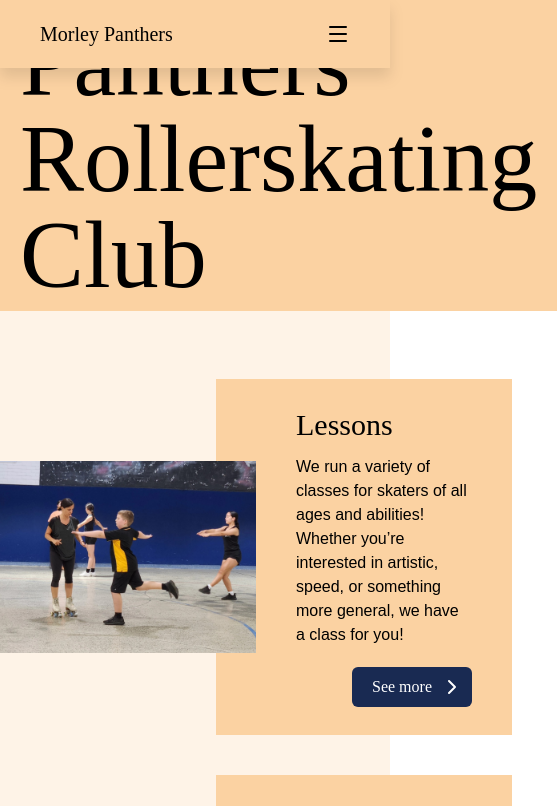
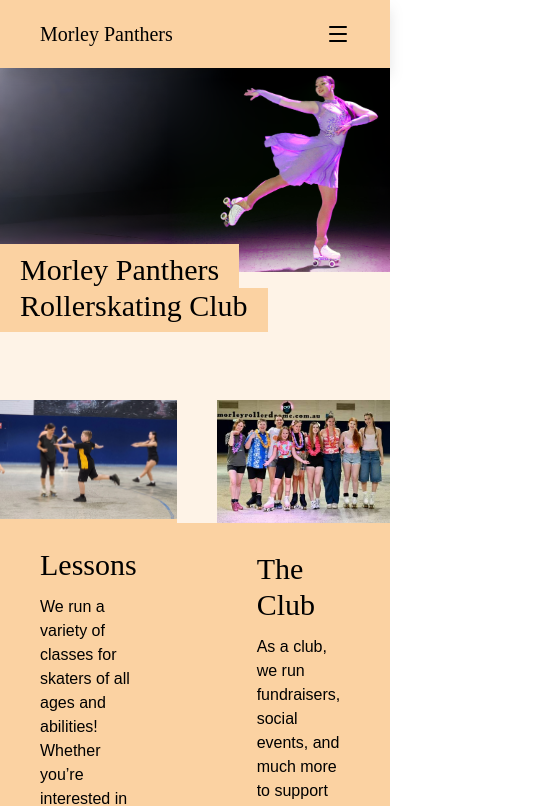
Before and after one commit to laurenpudz/morleyPanthersWebsite, a SvelteKit app: page / in a window 390 px wide. Shown: the top 806 px of the page, 557 px wide, since content can reach past the window. Built offline with nearby package versions, Linux system fonts and the light colour scheme; a web font is replaced by a local one.

Commit message:
basic mobile

```diff
--- a/src/components/landingCard.svelte
+++ b/src/components/landingCard.svelte
@@ -10,8 +10,8 @@
 	<img src={card.image} alt={card.title} class="shrink-0 z-10 w-64 h-48 object-cover" />
 	<div class="bg-neutral-dark max-w-md ps-20 pe-10 py-7 -ml-10"> -->
 
-<div class="flex items-center flex-1 min-w-lg max-w-2xl">
-	<img src={card.image} alt={card.title} class="shrink-0 z-10 w-64 h-48 object-cover" />
+<div class="flex items-center flex-1 md:min-w-lg max-w-2xl flex-col md:flex-row">
+	<img src={card.image} alt={card.title} class="shrink-0 z-10 md:w-64 md:h-48 w-100 object-cover" />
 	<div class="bg-neutral-dark min-w-0 flex-1 ps-20 pe-10 py-7 -ml-10">
 		<p class="font-heading text-3xl">{card.title}</p>
 		<p class="mt-3">{card.description}</p>
--- a/src/components/navbar.svelte
+++ b/src/components/navbar.svelte
@@ -55,6 +55,8 @@
 			]
 		}
 	];
+	// TODO: probs include this in the code instead of defining here
+	const topLevelLinkTitles = links.map((link) => link.title);
 </script>
 
 <nav class="bg-neutral-dark py-5 drop-shadow-xl">
@@ -90,6 +92,8 @@
 	{#if mobileMenu}
 		<div class="md:hidden flex-col px-5 py-2 absolute bg-neutral-dark w-full">
 			{#each links as link (link.title)}
+				<!-- TODO: find out how to change the style within the style tag with js -->
+				{#if topLevelLinkTitles.indexOf(link.title) != links.length - 1}
 					<div class="flex gap-1 pt-2 items-center border-b w-full">
 						<button
 							onclick={() => (currOpen == link.title ? (currOpen = null) : (currOpen = link.title))}
@@ -101,6 +105,21 @@
 							<ChevronRight size={16} />
 						{/if}
 					</div>
+				{/if}
+				{#if topLevelLinkTitles.indexOf(link.title) == links.length - 1}
+					<div class="flex gap-1 pt-2 items-center w-full">
+						<button
+							onclick={() => (currOpen == link.title ? (currOpen = null) : (currOpen = link.title))}
+							>{link.title}</button
+						>
+						{#if link.children && currOpen == link.title}
+							<ChevronDown size={16} />
+						{:else if link.children}
+							<ChevronRight size={16} />
+						{/if}
+					</div>
+				{/if}
+
 				{#if currOpen == link.title}
 					<div class="flex flex-col gap-2 py-2">
 						{#each link.children as child (child.title)}
--- a/src/routes/+page.svelte
+++ b/src/routes/+page.svelte
@@ -34,12 +34,11 @@
 		}
 	];
 </script>
-
-<div class="relative w-full ps-10 pb-15">
+<div class="relative w-full md:ps-10 pb-15">
 	<img src="art1-expanded.png" alt="Artistic roller skater in a purple dress." class="w-full" />
 	<div class="absolute bottom-0 left-0 flex flex-col items-start">
-		<div class="bg-neutral-dark font-heading text-8xl px-5 pt-2">Morley Panthers</div>
-		<div class="bg-neutral-dark font-heading text-8xl px-5 pb-2">Rollerskating Club</div>
+		<div class="bg-neutral-dark font-heading md:text-8xl text-3xl px-5 pt-2">Morley Panthers</div>
+		<div class="bg-neutral-dark font-heading md:text-8xl text-3xl px-5 pb-2">Rollerskating Club</div>
 	</div>
 </div>
 
```
Lines whose indentation alone changed are shown as unchanged.
